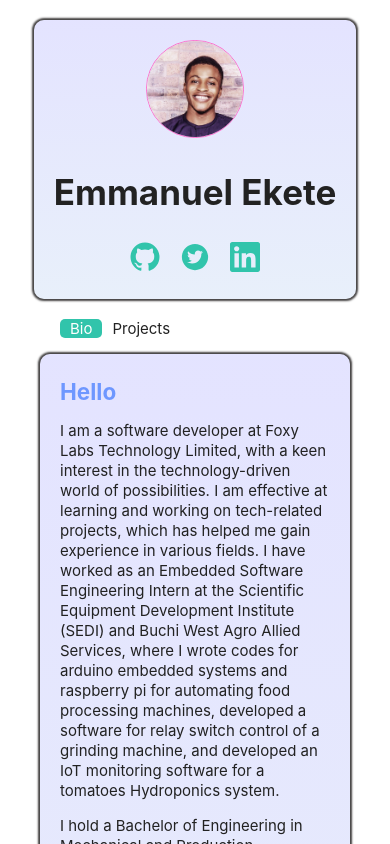
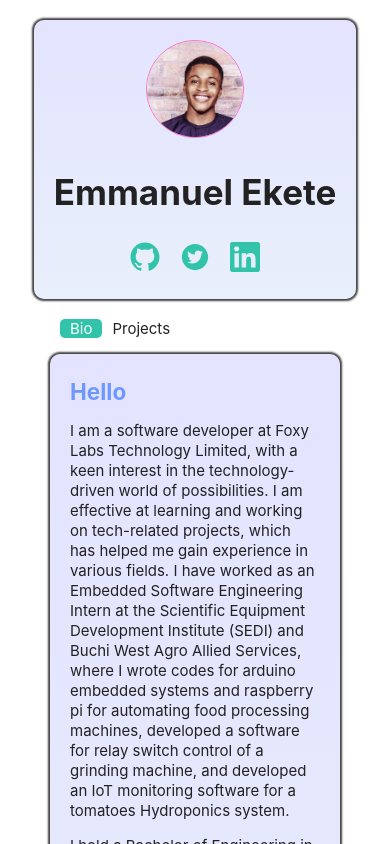
Before and after one commit to ceasar28/profile, a React (Create React App) app: page / in a window 390 px wide. Shown: the top 844 px of the page. Built offline with nearby package versions, Linux system fonts and the light colour scheme.

Commit message:
adding responsiveness

```diff
--- a/src/Components/Rightcomponents/Wrapper.css
+++ b/src/Components/Rightcomponents/Wrapper.css
@@ -12,7 +12,7 @@
 
 @media (max-width: 768px) {
   .wrapper {
-    margin-left: 20px;
-    margin-right: 20px;
+    margin-right: 30px;
+    margin-left: 30px;
   }
 }
```
